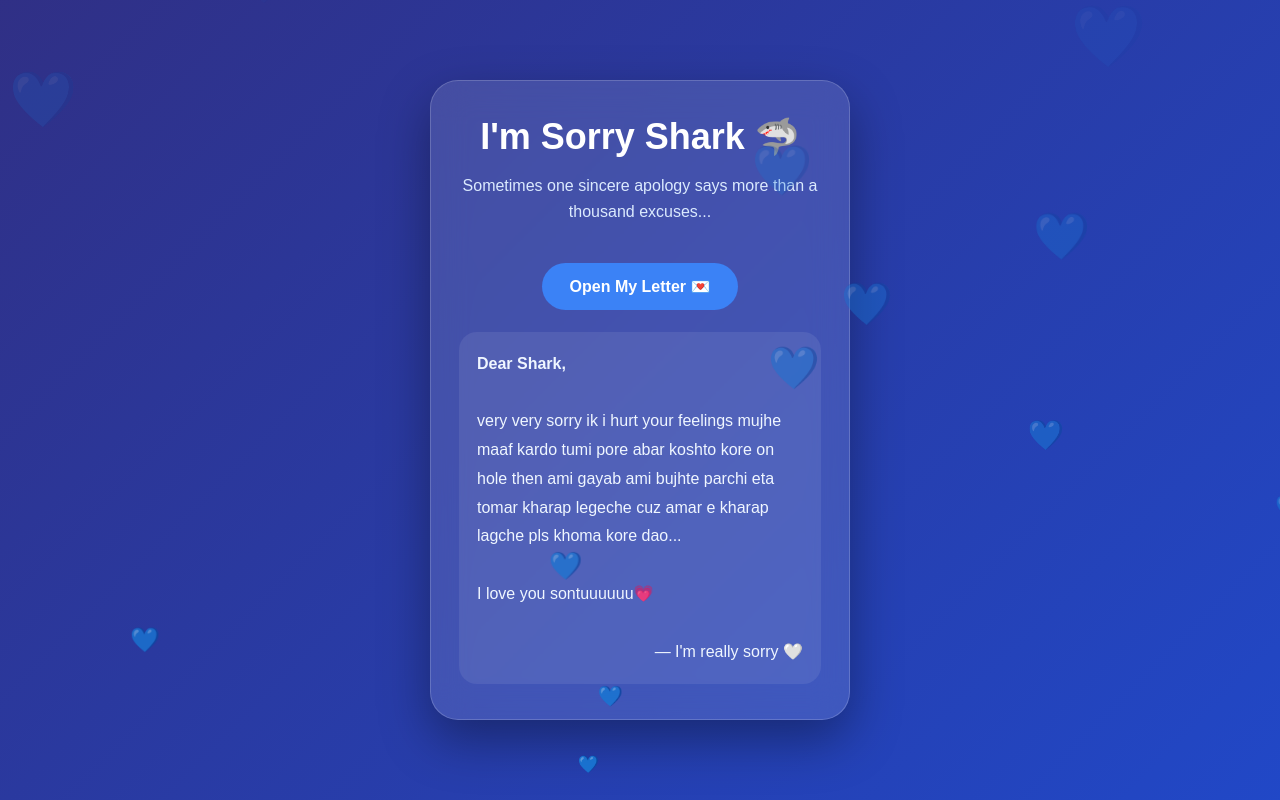
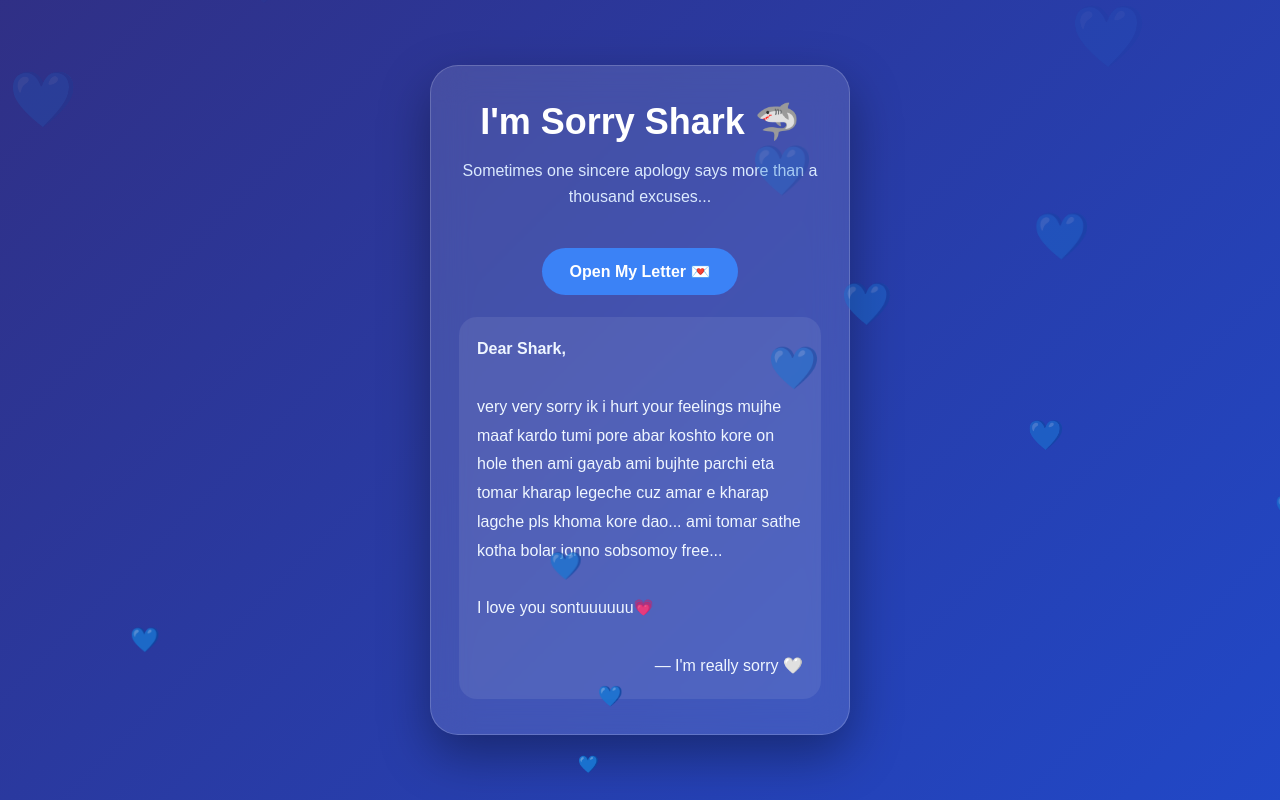
Before and after one commit to unknownaimbot57-svg/Sorry-, a plain HTML site: page index.html in a window 1280 px wide. Both pictures are taken after a click on the button "Open My Letter 💌". Shown: the top 800 px of the page. Drawn offline with Linux system fonts and the light colour scheme.

Commit message:
Update index.html

```diff
--- a/index.html
+++ b/index.html
@@ -118,6 +118,7 @@ button:hover{
         <p>
        very very sorry ik i hurt your feelings mujhe maaf kardo tumi pore abar koshto kore on hole then ami gayab
        ami bujhte parchi eta tomar kharap legeche cuz amar e kharap lagche pls khoma kore dao...
+       ami tomar sathe kotha bolar jonno sobsomoy free...
         </p><br>
 
         <p>
```
